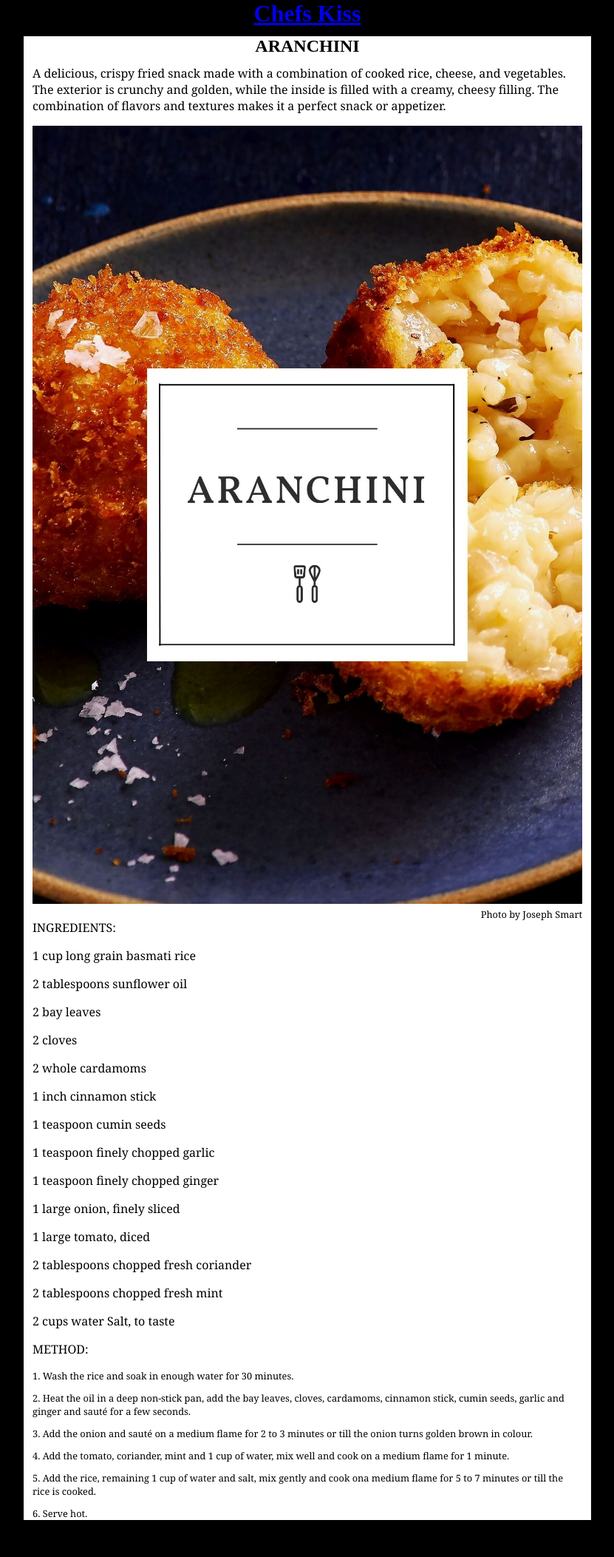
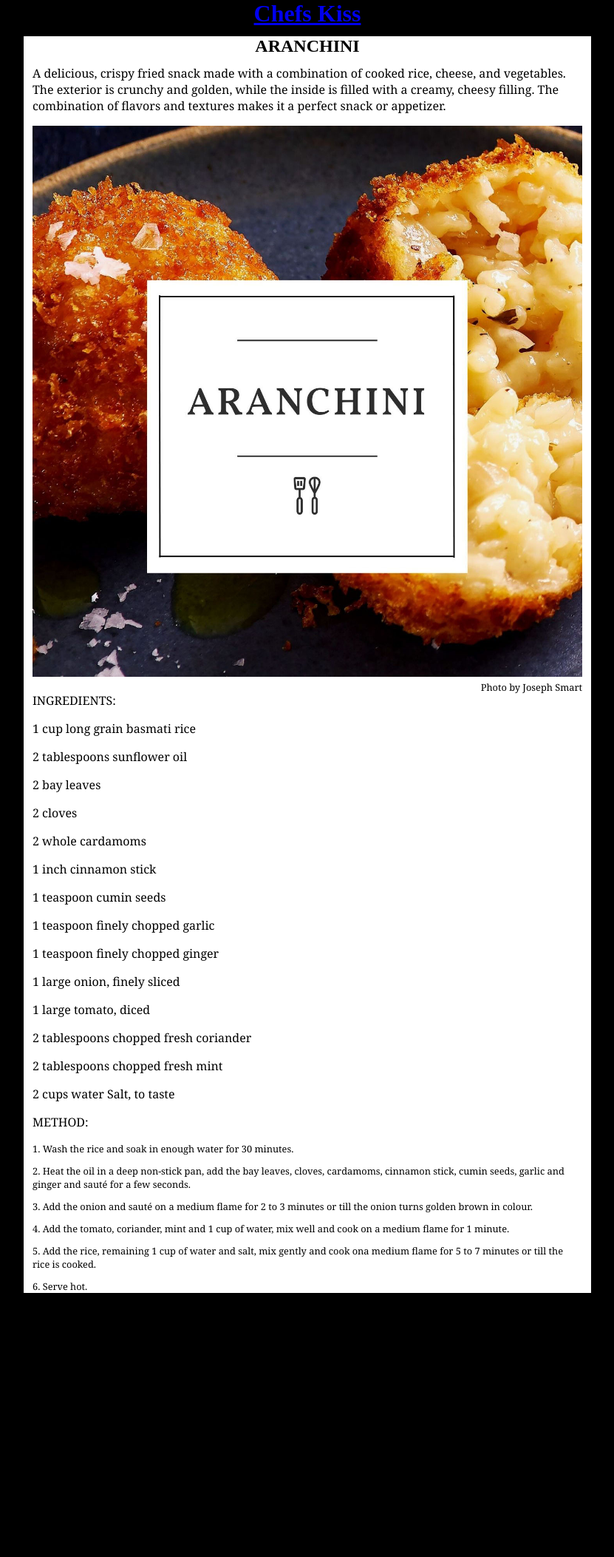
Before and after one commit to AmyLindsay1/ChefsKiss, a Jekyll site: the page built from _recipes/recipe1.md, in a window 1280 px wide. Shown: the whole page at 74% size, without its empty margins (224-1055 px from the left). Built offline with Jekyll 4.4.1, drawn with Linux system fonts in a browser that asks for light colours; after the commit the page ends 1798 px from its top, so only the background shows below that.

Commit message:
Update Recipe “recipe1”

```diff
--- a/_recipes/recipe1.md
+++ b/_recipes/recipe1.md
@@ -7,7 +7,7 @@
 ---
 A delicious, crispy fried snack made with a combination of cooked rice, cheese, and vegetables. The exterior is crunchy and golden, while the inside is filled with a creamy, cheesy filling. The combination of flavors and textures makes it a perfect snack or appetizer.
 
-![Delicious Plate of Toast, Blueberries and Bananas, covered in sticky maple syrup](../uploads/7.jpg "Photo by Joseph Smart")
+![Delicious Plate of Toast, Blueberries and Bananas, covered in sticky maple syrup](../uploads/aran.jpg "Photo by Joseph Smart")
 
 INGREDIENTS:
 
```
Also changed, not shown: uploads/aran.jpg (added).
